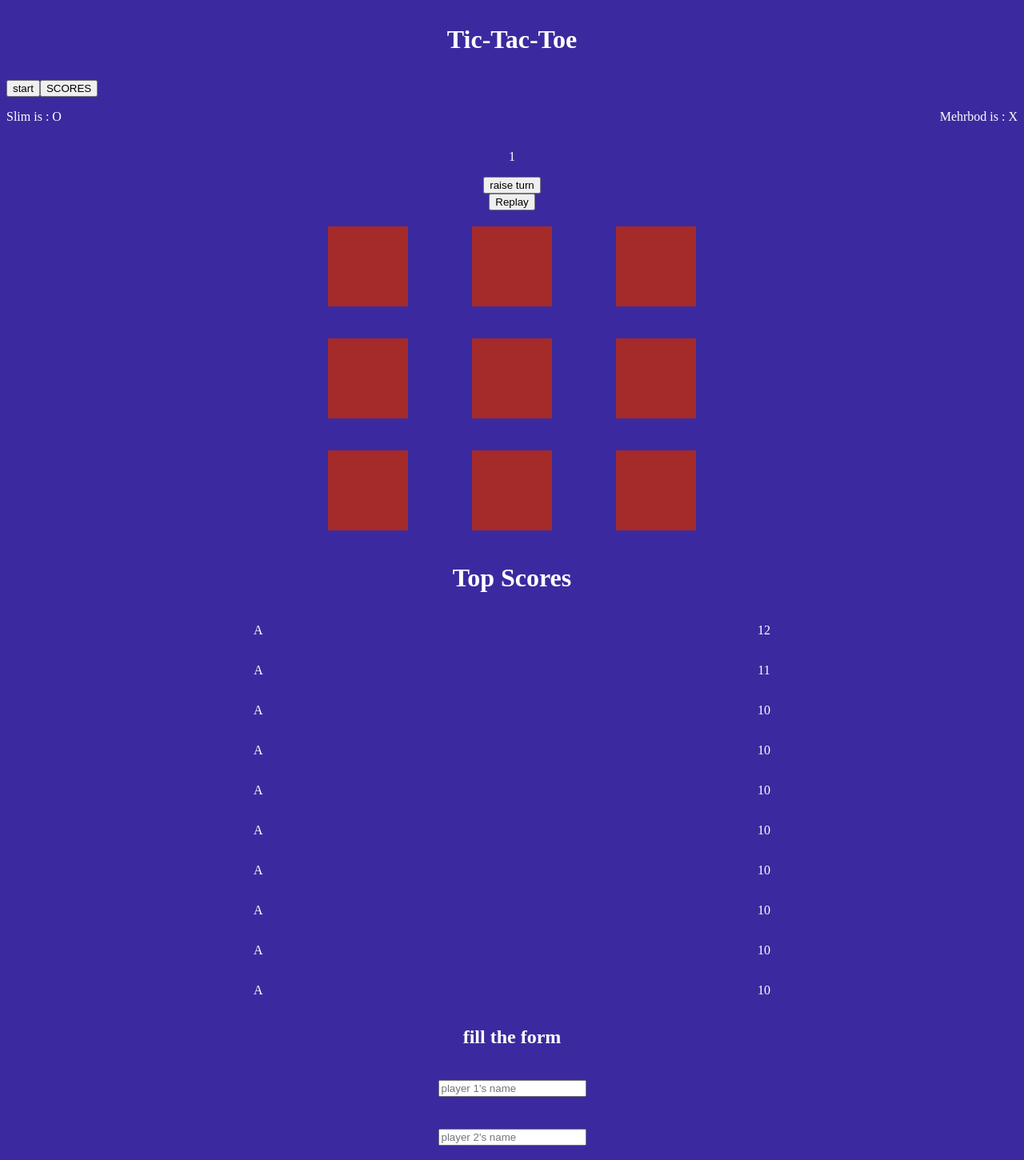
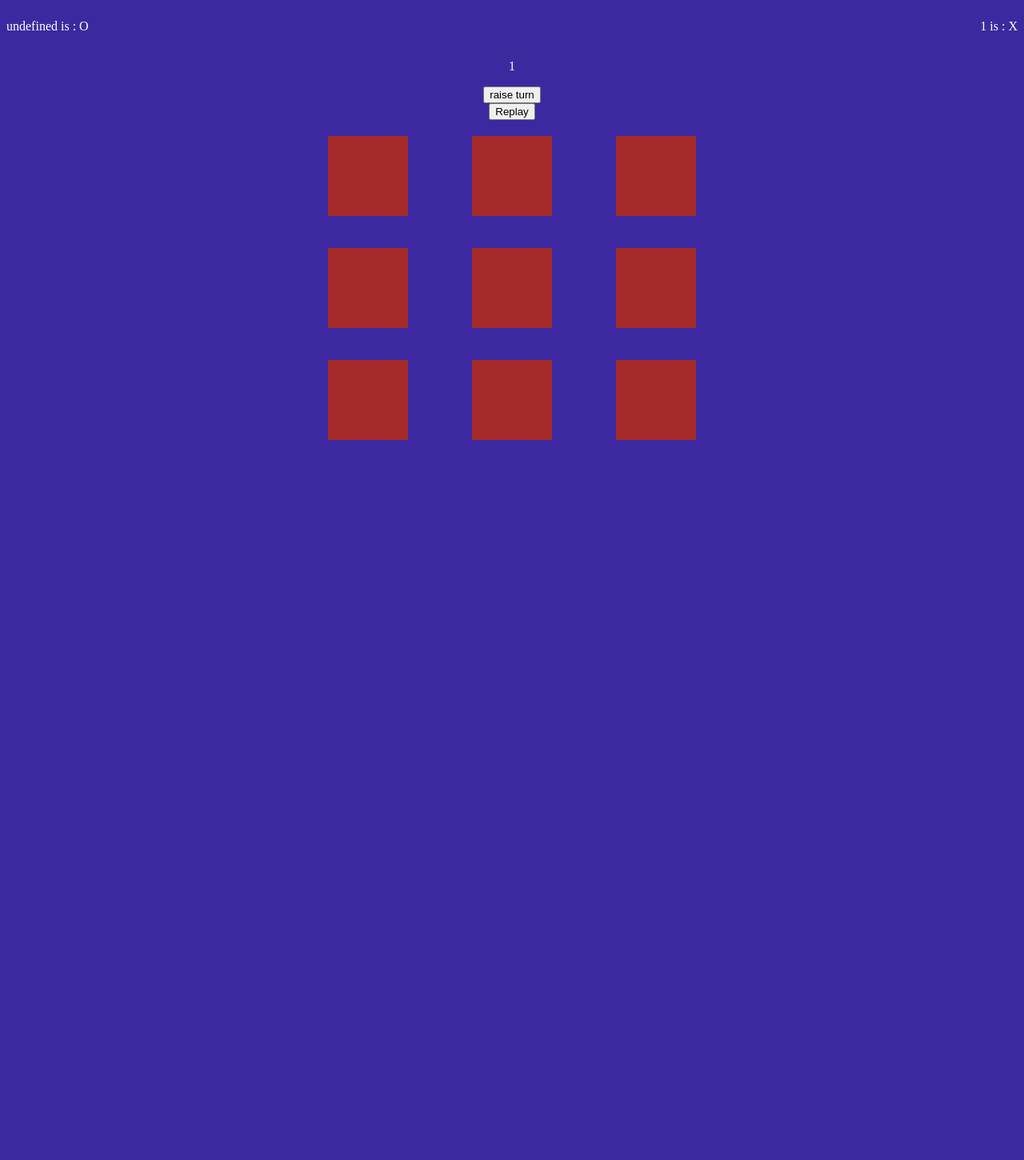
Before and after one commit to Uranus313/tic-tac-toe-web-app, a React (Vite) app in the folder XOXO site/: page /playGround/1 in a window 1280 px wide. Shown: the top 1450 px of the page at 80% size. After the commit the page ends 800 px from the top, so only its background shows below. Built offline with nearby package versions, Linux system fonts and the light colour scheme.

Commit message:
adding routing

```diff
--- a/XOXO site/package.json
+++ b/XOXO site/package.json
@@ -11,7 +11,8 @@
   },
   "dependencies": {
     "react": "^18.2.0",
-    "react-dom": "^18.2.0"
+    "react-dom": "^18.2.0",
+    "react-router-dom": "^6.10.0"
   },
   "devDependencies": {
     "@types/react": "^18.2.66",
--- a/XOXO site/src/components/App.jsx
+++ b/XOXO site/src/components/App.jsx
@@ -2,7 +2,7 @@ import { useState } from 'react'
 import PlayGround from './PlayGround'
 import TopPlayers from './TopPlayers'
 import SignupForm from './SignupForm'
-
+import { Link } from 'react-router-dom'
 function App() {
   const [count, setCount] = useState(0)
 
@@ -10,11 +10,8 @@ function App() {
     <>
 
       <h1 style={{padding : "10px", borderRadius : "10px", color : 'white',textAlign: 'center'}}>Tic-Tac-Toe</h1>
-      <button>start</button>
-      <button>SCORES</button>
-      <PlayGround player1name={"Mehrbod"} player2name={"Slim"}/>
-      <TopPlayers />
-      <SignupForm />
+      <Link to={'/signupForm'} style={{backgroundColor : "beige",margin : "20px"}}>Start</Link>
+      <Link to= {'/topScores'} style={{backgroundColor : "beige"}}>SCORES</Link>
     </>
   )
 }
--- a/XOXO site/src/components/PlayGround.jsx
+++ b/XOXO site/src/components/PlayGround.jsx
@@ -1,5 +1,6 @@
 import { useEffect, useState } from "react";
 import PlayButton from "./PlayButton";
+import { useParams } from "react-router-dom";
 
 function PlayGround({player1name , player2name}){
     let [turn,setTurn] = useState(1);
@@ -7,6 +8,9 @@ function PlayGround({player1name , player2name}){
     let [winner,setWinner] = useState(null);
     let [isdone,setIsdone] = useState(false);
     let [replay,setReplay] = useState(0);
+    let params = useParams();
+    [player1name,player2name] = params.names.split("::");
+    console.log(params.names);
     useEffect(() =>{console.log(selected);
         for(let i= 0;i<9;i+=3){
             if(selected[i] == selected[i+1] && selected[i+1] == selected[i+2] && selected[i] != 0){
--- a/XOXO site/src/components/SignupForm.jsx
+++ b/XOXO site/src/components/SignupForm.jsx
@@ -1,14 +1,21 @@
 import { useRef, useState } from "react";
+import { useNavigate } from "react-router-dom";
 
 function SignupForm(){
     let [error,setError] = useState(null);
     const player1nameRef = useRef('');
     const player2nameRef = useRef('');
+    const navigate = useNavigate();
     function handleSubmit(event){
         event.preventDefault();
-        if(player1nameRef.current.value != '' & player2nameRef.current.value != ''  ){
+        if(player1nameRef.current.value.search('::') != -1 || player1nameRef.current.value.search('::') != -1){
+            setError("names shouldn't contain '::' ");
+            return;
+        }
+        if(player1nameRef.current.value != '' && player2nameRef.current.value != ''  ){
             console.log(player1nameRef.current.value);
             console.log(player2nameRef.current.value);
+            navigate(`/playGround/${player1nameRef.current.value + "::" + player2nameRef.current.value}`);
         }else{
             setError("player 1's and player 2's names shouldn't be empty");
         }
--- a/XOXO site/src/main.jsx
+++ b/XOXO site/src/main.jsx
@@ -1,8 +1,10 @@
 import React from 'react'
 import ReactDOM from 'react-dom/client'
 import App from './components/App'
+import { RouterProvider } from 'react-router-dom'
+import router from './routes/router'
 ReactDOM.createRoot(document.getElementById('root')).render(
   <React.StrictMode>
-    <App />
+    <RouterProvider router={router} />
   </React.StrictMode>,
 )
--- /dev/null
+++ b/XOXO site/src/routes/router.jsx
@@ -0,0 +1,16 @@
+import { createBrowserRouter } from "react-router-dom";
+import App from "../components/App";
+import TopPlayers from "../components/TopPlayers";
+import PlayGround from "../components/PlayGround";
+import SignupForm from "../components/SignupForm";
+
+const router = createBrowserRouter([
+    {path : '/',element: <App/>},
+    {path : '/signupForm',element: <SignupForm/>},
+    {path : '/topScores',element: <TopPlayers />},
+    {path : '/playGround/:names',element: <PlayGround />}
+
+
+
+]);
+export default router;
```
Also changed, not shown: 1 other file (tests, documents, lock files or other folders).
